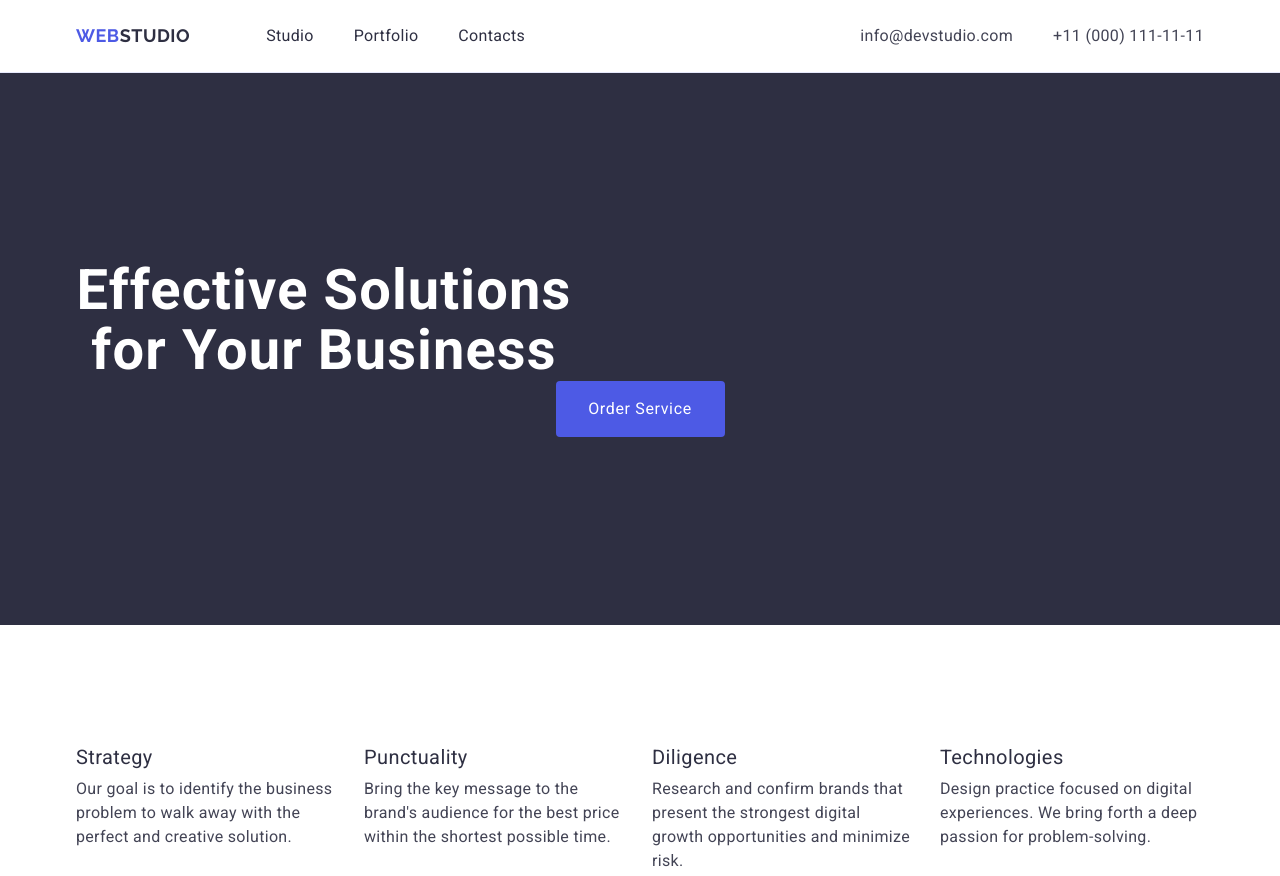
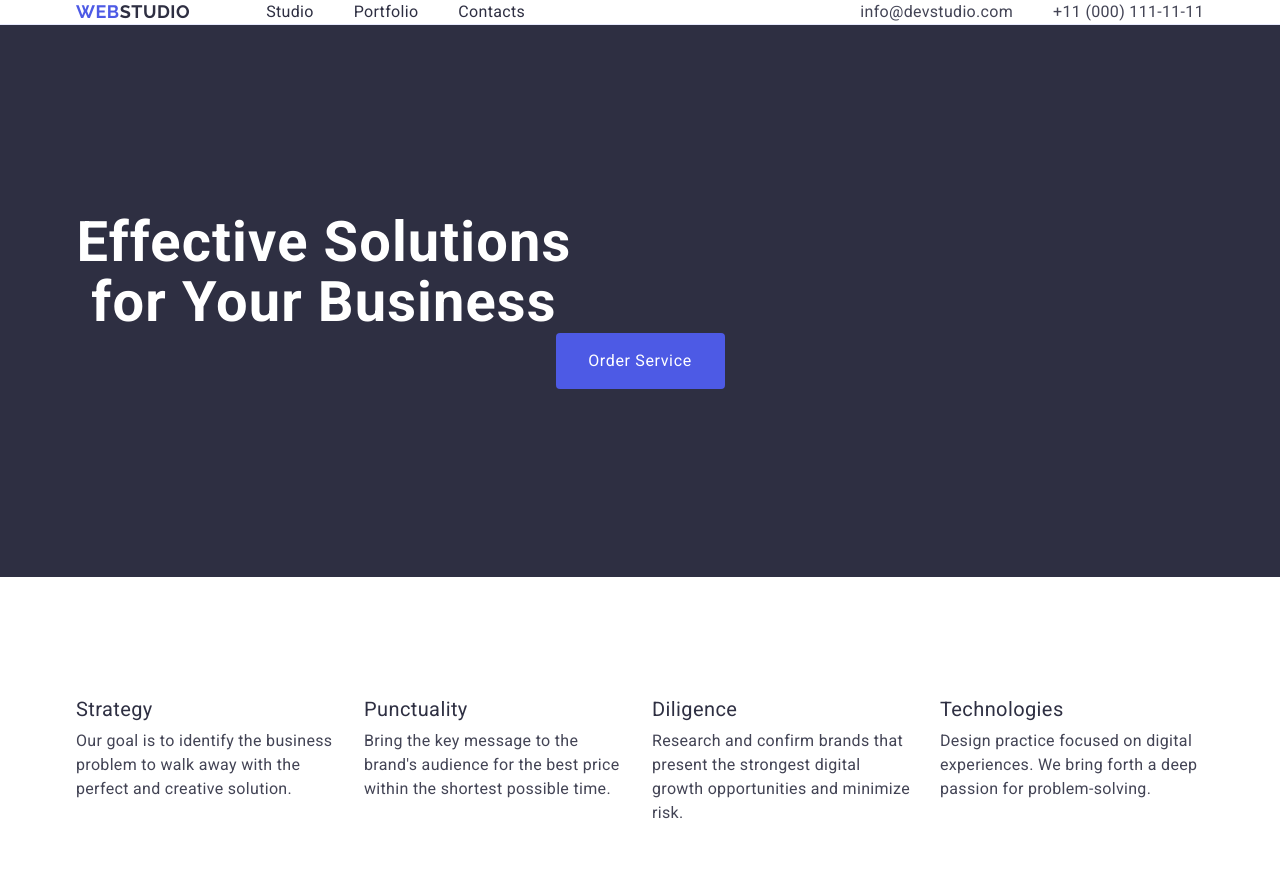
Before and after one commit to Vladyslav-Mohyla/goit-markup-hw-04, a plain HTML site: page index.html in a window 1280 px wide. Shown: the top 876 px of the page. Drawn offline with nearby package versions, Linux system fonts and the light colour scheme.

Commit message:
fixed-header-padding-7

```diff
--- a/css/styles.css
+++ b/css/styles.css
@@ -83,7 +83,7 @@ body {
   flex-direction: row;
   gap: 40px;
 }
-.page-item {
+.page-item-nav {
   padding-top: 24px;
   padding-bottom: 24px;
 }
--- a/index.html
+++ b/index.html
@@ -26,13 +26,13 @@
           >
           <ul class="page-menu">
             <li class="page-item">
-              <a class="page-nav" href="./index.html">Studio</a>
+              <a class="page-item-nav" href="./index.html">Studio</a>
             </li>
             <li class="page-item">
-              <a class="page-nav" href="">Portfolio</a>
+              <a class="page-item-nav" href="">Portfolio</a>
             </li>
             <li class="page-item">
-              <a class="page-nav" href="">Contacts</a>
+              <a class="page-item-nav" href="">Contacts</a>
             </li>
           </ul>
         </nav>
```
